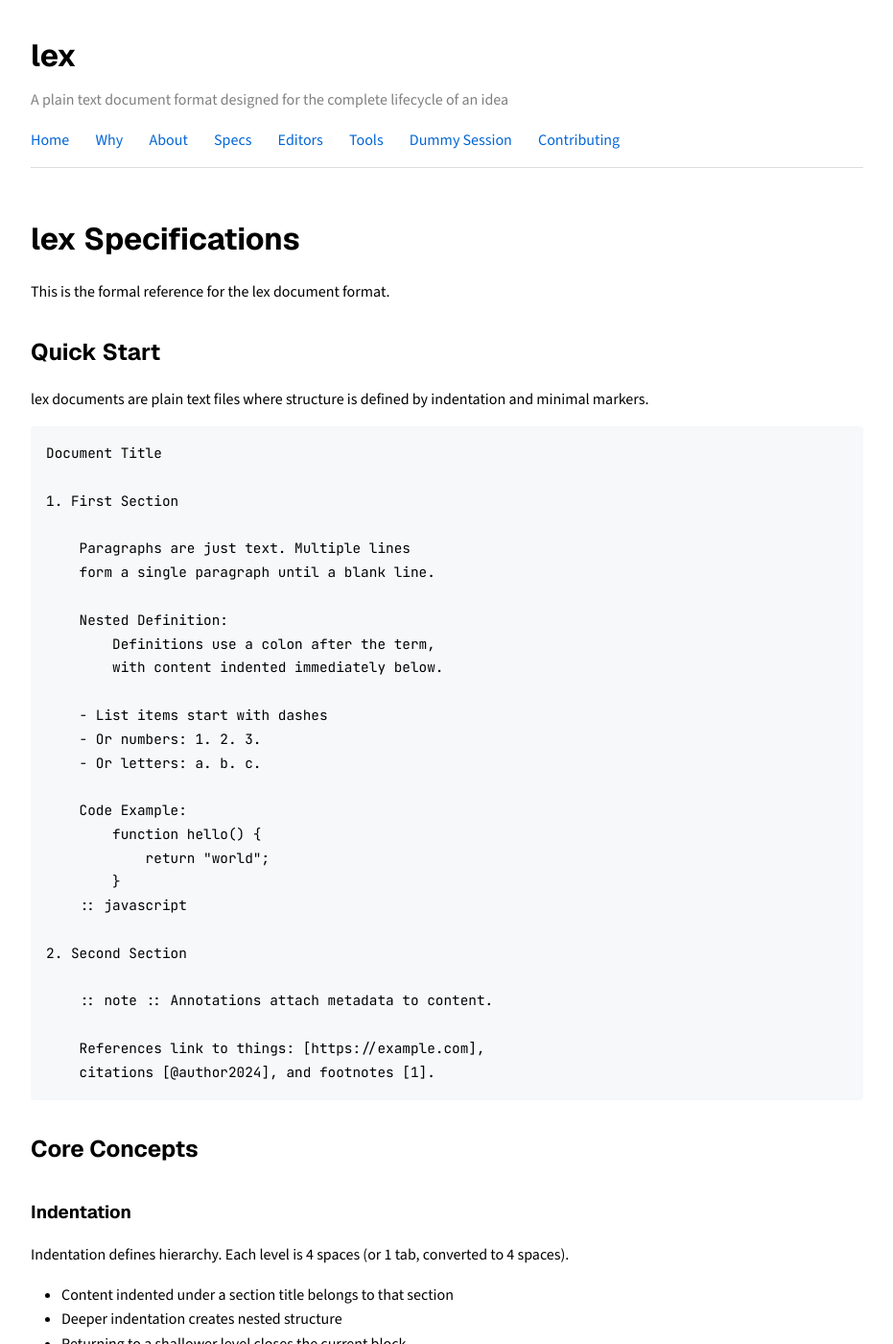
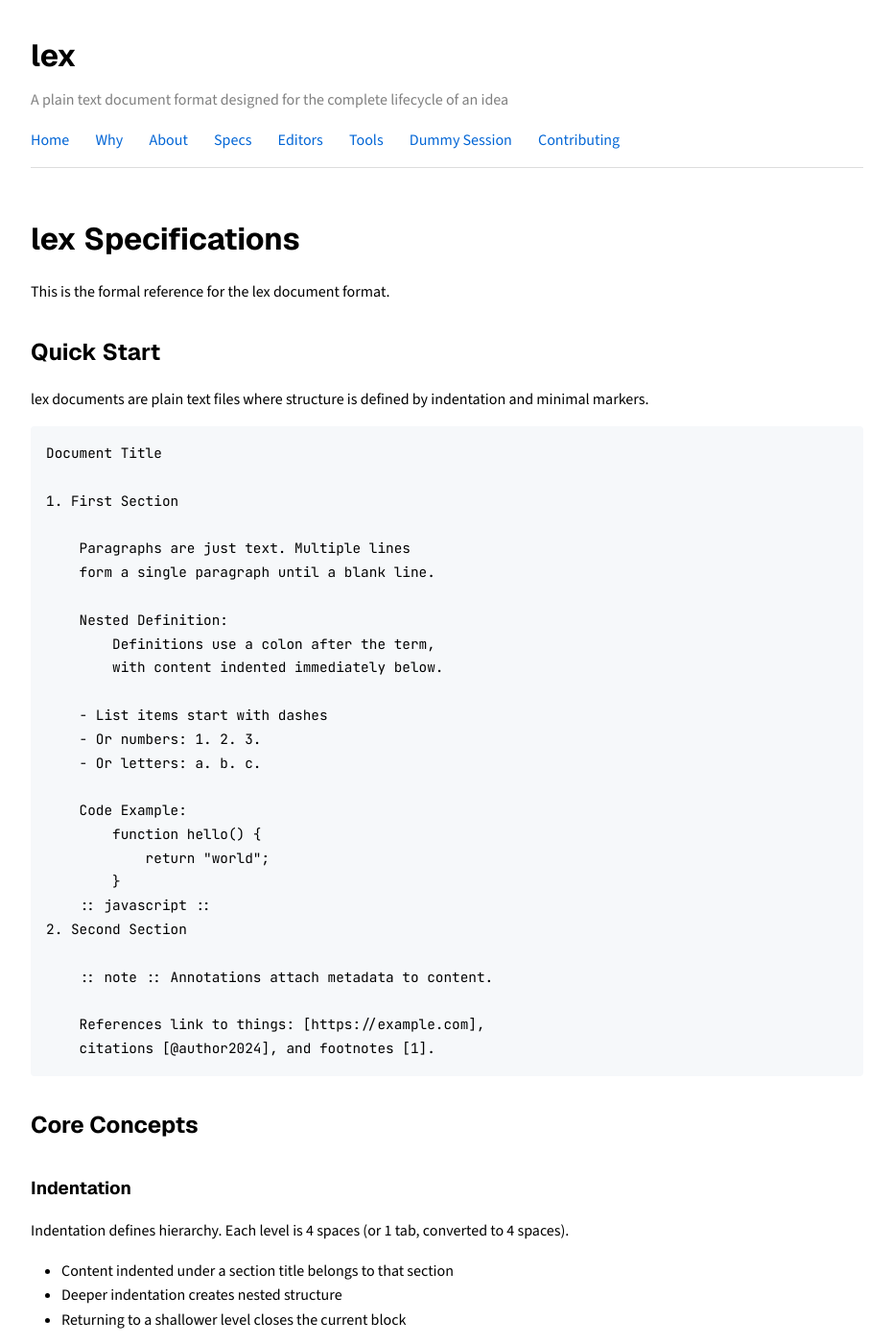
Before and after one commit to lex-fmt/comms, a Jekyll site: the page built from docs/specs/index.md, in a window 1280 px wide and 1400 px high. Shown: the whole window at 96% size, without its empty margins (174-1105 px from the left). Built offline with Jekyll 4.4.1, drawn with Linux system fonts in a browser that asks for light colours; some of the changed text lies outside the part shown.

````diff
--- a/docs/specs/index.md
+++ b/docs/specs/index.md
@@ -31,8 +31,7 @@ Document Title
         function hello() {
             return "world";
         }
-    :: javascript
-
+    :: javascript ::
 2. Second Section
 
     :: note :: Annotations attach metadata to content.
@@ -141,8 +140,7 @@ Content that should not be parsed as lex.
 Code Block:
     console.log("Hello, world!");
     const x = 42;
-:: javascript
-
+:: javascript ::
 Image Reference:
 :: image src="diagram.png" alt="Architecture diagram"
 ```
````
Also changed, not shown: 9 other files.
